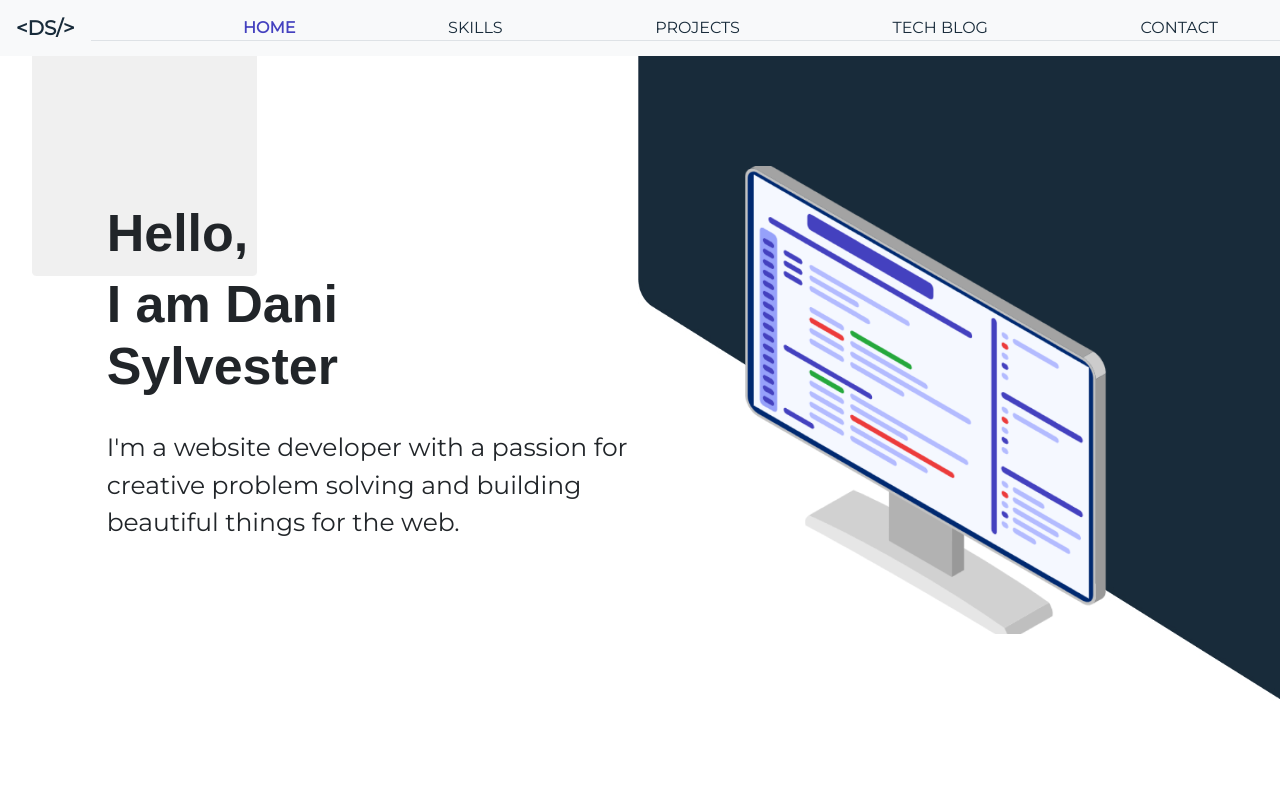
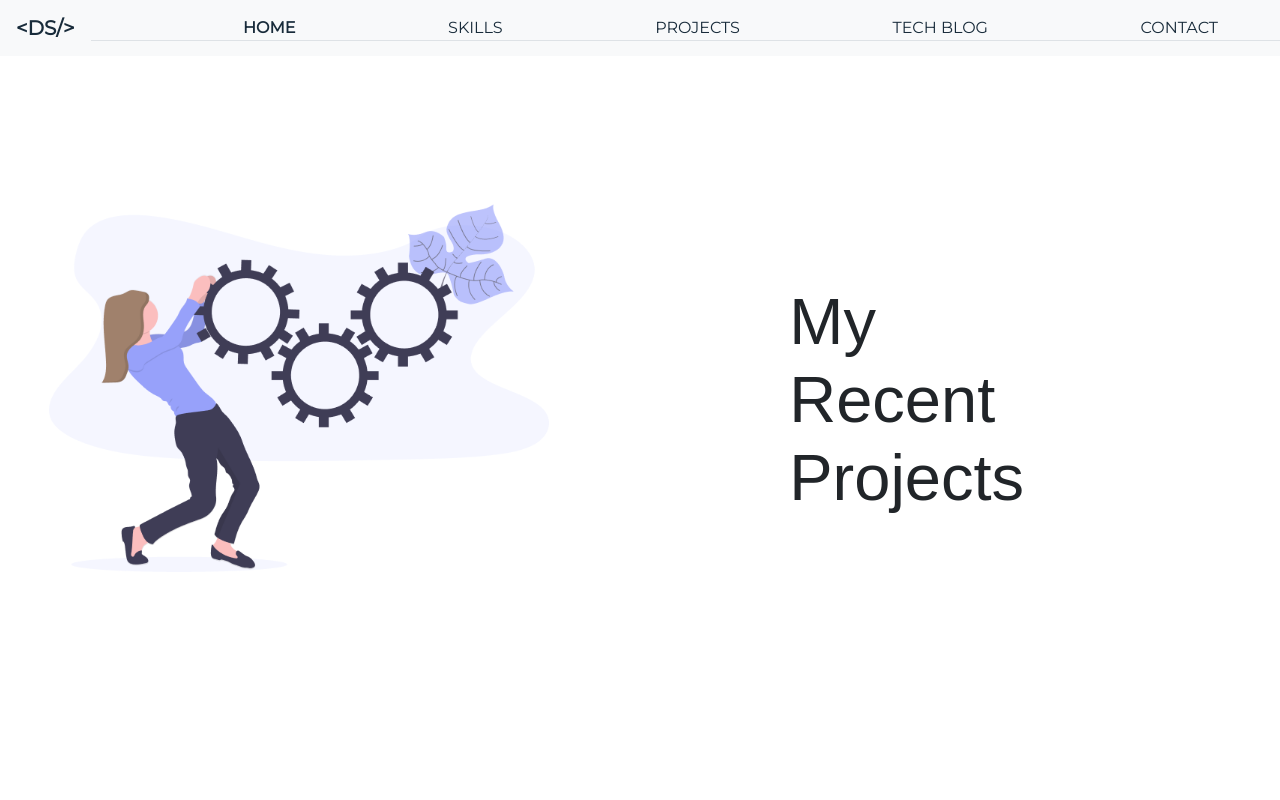
Before and after one commit to danisylvester/Portfolio_Blog, a React app: page / in a window 1280 px wide. Shown: the top 800 px of the page. Built offline with nearby package versions, Linux system fonts and the light colour scheme; a web font is replaced by a local one.

Commit message:
Created projects landing section.

```diff
--- a/src/App.jsx
+++ b/src/App.jsx
@@ -12,13 +12,14 @@ const App = () => {
   return (
       <Router>
         <Menu></Menu>
-        <Switch>
+        <Projects></Projects>
+        {/* <Switch>
           <Route exact path='/' component={Home}></Route>
           <Route path='/skills' component={Skills}></Route>
           <Route path='/projects' component={Projects}></Route>
           <Route path='/blogposts' component={Blog}></Route>
           <Route path='/contact' component={Contact}></Route>
-        </Switch>
+        </Switch> */}
       </Router>
   );
 };
--- a/src/components/Home.jsx
+++ b/src/components/Home.jsx
@@ -19,7 +19,7 @@ export const Home = () => {
                 <div className={styles.squareWrapper}>
                     <img
                         className={styles.squareImg}
-                        style={{ transform : `translateY(${offsetY * 0.5}px)`}}
+                        style={{ transform : `translateY(${offsetY * 0.8}px)`}}
                         src='/src/assets/square.png'
                     ></img>
                 </div>
@@ -37,7 +37,7 @@ export const Home = () => {
                         </div>
                     </div>
             </div>
-            <div className={styles.gridTwoImg}>
+            <div className={styles.gridTwoImg} style={{ transform : `translateY(${offsetY * 0.1}px)`}}>
                     <div className={styles.computerWrapper}>
                         <img
                             className={styles.computerImg}
--- a/src/components/Projects.jsx
+++ b/src/components/Projects.jsx
@@ -1,9 +1,25 @@
 import React from 'react'
+import styles from './projects.module.scss';
 
 export const Projects = () => {
     return (
         <div>
-            <h1>Projects</h1>
+            <div className={styles.grid}>
+                <div className={styles.gridImg}>
+                    <div className={styles.imgWrapper}>
+                        <img className={styles.ladyImg} src='/src/assets/projectsLady.png'></img>
+                    </div>
+                </div>
+                <div className={styles.gridHeader}>
+                    <div className={styles.headingWrapper}>
+                        <div>
+                            <h2 className={styles.header}>My</h2>
+                            <h2 className={styles.header}>Recent</h2>
+                            <h2 className={styles.header}>Projects</h2>
+                        </div>
+                    </div>
+                </div>
+            </div>
         </div>
     )
 }
--- a/src/components/Skills.jsx
+++ b/src/components/Skills.jsx
@@ -19,7 +19,7 @@ export const Skills = () => {
                     <img
                         className={styles.polygonImg}
                         src='/src/assets/polygon.png'
-                        style={{ transform : `translateY(${offsetY * 0.25}px)`}}
+                        style={{ transform : `translateY(${offsetY * 0.3}px)`}}
                     ></img>
                 </div>
             </div>
--- a/src/components/home.module.scss
+++ b/src/components/home.module.scss
@@ -34,7 +34,7 @@
         grid-row: 1/2;
     }
     .gridTwoImg{
-        grid-column: 6/-1;
+        grid-column: 5/-1;
         height: 100vh;
         grid-row: 1/2;
     }
@@ -83,19 +83,22 @@
 }
 @media(min-width: 768px){
     .textWrapper{
-        height: 87%;
+        height: 100%;
     }
     .headingWrapper{
         margin-bottom: 2rem;
     }
     .heading{
-        font-size: 48px;
+        font-size: 45px;
     }
     .text{
-        font-size: 25px;
+        font-size: 24px;
     }
 }
 @media(min-width: 1024px){
+    .textWrapper{
+        padding-bottom: 4rem;
+    }
     .headingWrapper{
         margin-bottom: 2rem;
     }
@@ -137,9 +140,8 @@
     @include App.centerDiv;
 }
 .computerImg{
-    width: 300px;
-    padding-bottom: 6rem;
-    padding-left: 1.5rem;
+    width: 350px;
+    padding-left: 3rem;
     display: none;
 }
 @media(min-width: 768px){
@@ -152,7 +154,7 @@
 }
 @media(min-width: 900px){
     .computerImg{
-        width:350px
+        width:375px
     }
     .computerWrapper{
         background-size: 90% 77%;
@@ -160,7 +162,7 @@
 }
 @media(min-width: 1020px){
     .computerImg{
-        width:375px
+        width:420px
     }
     .computerWrapper{
         background-size: 88% 80%;
@@ -171,13 +173,13 @@
         background-size: 86% 93%;
     }
     .computerImg{
-        width: 425px;
+        width: 450px;
         padding-bottom: 0;
     }
 }
 @media(min-width: 1600px){
     .computerImg{
-        width: 475px;
+        width: 500px;
     }
     .computerWrapper{
         background-size: 86% 100%;
--- a/src/components/menu.module.scss
+++ b/src/components/menu.module.scss
@@ -21,7 +21,6 @@
 }
 .active {
     text-decoration: none;
-    color: #4441BF;
     font-weight: 900;
 }
 
--- a/src/components/projects.module.scss
+++ b/src/components/projects.module.scss
@@ -0,0 +1,106 @@
+@use '../App.scss';
+
+//GRID STYLES
+.grid{
+    display: grid;
+    grid-template-columns: repeat(12, 1fr);
+    overflow:hidden;
+    height: 100vh;
+    width: 100vw;
+}
+.gridImg{
+    grid-column: 1/-1;
+    width: 100%;
+    height: 100%;
+}
+.gridHeader{
+    grid-column: 1/-1;
+    height: 100%;
+    width: 100%;
+}
+
+@media(min-width: 760px){
+
+    .gridImg, .gridHeader{
+        grid-row: 1/2;
+    }
+    .gridImg{
+        grid-column: 1/6;
+    }
+    .gridHeader{
+        grid-column: 6/-1;
+    }
+}
+@media(min-width: 1400px){
+    .gridHeader{
+        grid-column: 7/-1;
+    }
+    .gridImg{
+        grid-column: 2/7;
+    }
+}
+
+//INNER GRID STYLES
+
+//Image
+.ladyImg{
+    width: 90%;
+}
+.imgWrapper{
+    height: 100%;
+    @include App.centerDiv;
+    align-items: flex-end;
+    padding-bottom: 1.5rem;
+}
+@media(min-width: 550px){
+    .ladyImg{
+        width: 500px;
+    }
+    .imgWrapper{
+        padding-left: 4rem;
+    }
+}
+@media(min-width: 768px){
+    .ladyImg{
+        width: 350px;
+    }
+    .imgWrapper{
+        align-items: center;
+    }
+}
+@media(min-width: 1024px){
+    .ladyImg{
+        width: 500px;
+    }
+}
+
+//Header
+.header{
+    @include App.heading;
+    margin: 0 auto;
+}
+.headingWrapper{
+    display: flex;
+    justify-content: center;
+    height: 100%;
+}
+@media(min-width: 540px){
+    .header{
+        font-size: 55px;
+    }
+}
+@media(min-width: 768px){
+    .headingWrapper{
+        align-items: center;
+    }
+}
+@media(min-width: 1024px){
+    .header{
+        font-size: 65px;
+    }
+}
+@media(min-width: 1400px){
+    .headingWrapper{
+        justify-content: flex-start;
+    }
+}
```
Also changed, not shown: src/assets/projectsLady.png (added).
